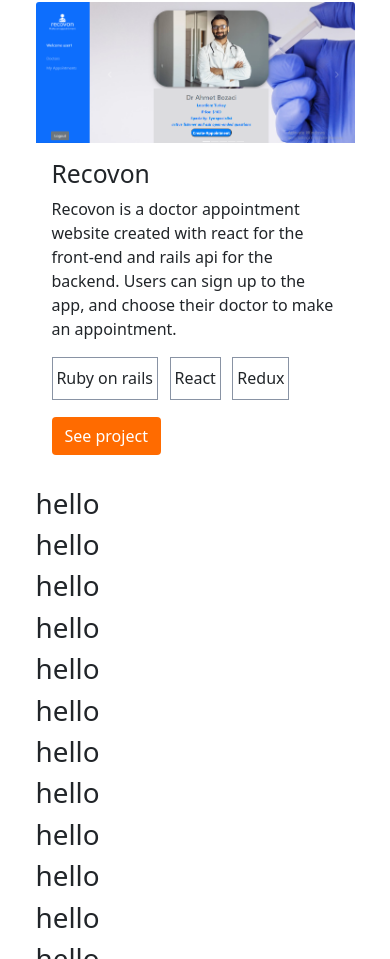
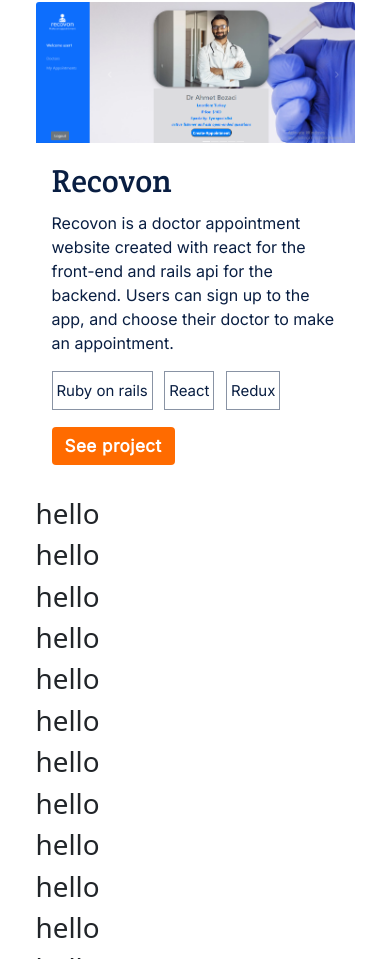
Before and after one commit to aliabbani/portfolio1, a website: page index.html in a window 390 px wide. Shown: the part 938-1897 px from the top of the page. Drawn offline with nearby package versions, Linux system fonts and the light colour scheme; a web font is replaced by a local one.

Commit message:
Desgin the main project section for mobile and desktop

```diff
--- a/index.html
+++ b/index.html
@@ -85,13 +85,13 @@
         <div class="pt-5 section2">
             <div class="card mb-3 main-card">
                 <div class="row g-0">
-                    <div class="col-md-6 main-image">
-                        <img src="images/recovon.PNG" class="card-img-top" alt="...">
+                    <div class="col-md-7 main-image">
+                        <img src="images/recovon.PNG" class="card-img-top card-image" alt="...">
                     </div>
-                    <div class="col-md-6">
+                    <div class="col-md-5">
                         <div class="card-body">
-                            <h2 class="card-title">Recovon</h2>
-                            <p class="card-text">Recovon is a doctor appointment website created with react for the front-end and rails api for the backend. Users can sign up to the app, and choose their doctor to make an appointment.</p>
+                            <h2 class="card-title main-card-title">Recovon</h2>
+                            <p class="card-text main-card-desc">Recovon is a doctor appointment website created with react for the front-end and rails api for the backend. Users can sign up to the app, and choose their doctor to make an appointment.</p>
                             <div class="main-framework">
                                 <div class="main-framework1">Ruby on rails</div>
                                 <div class="main-framework1">React</div>
--- a/style.css
+++ b/style.css
@@ -133,11 +133,23 @@ body {
   border: 1px solid #8993a4;
   padding: 1vh 1vw;
   margin-right: 3vw;
+  font-family: 'Inter', sans-serif;
+  font-style: normal;
+  font-weight: 500;
+  font-size: 15px;
+  line-height: 20px;
+  color: #091e42;
 }
 
 .btn-main-framework {
   background-color: #ff6b00;
   color: white;
+  font-family: 'Inter', sans-serif;
+  font-style: normal;
+  font-weight: 700;
+  font-size: 17px;
+  line-height: 24px;
+  letter-spacing: 0.03em;
 }
 
 .btn-main-framework:hover {
@@ -145,9 +157,52 @@ body {
   color: #ff6b00;
 }
 
+.main-card-title {
+  font-family: 'Crete Round', serif;
+  font-style: normal;
+  font-weight: 400;
+  font-size: 32px;
+  line-height: 44px;
+  display: flex;
+  align-items: center;
+  color: #091e42;
+}
+
+.main-card-desc {
+  font-family: 'Inter', sans-serif;
+  font-style: normal;
+  font-weight: 400;
+  font-size: 16px;
+  line-height: 24px;
+  color: #091e42;
+}
+
 @media screen and (min-width: 450px) {
   .personal-info {
     padding: 160px 24px;
+  }
+}
+
+/* Small version */
+@media screen and (min-width: 576px) {
+  /* .personal-info {
+    padding: 160px 24px;
+  } */
+}
+
+/* tablet version */
+@media screen and (min-width: 768px) {
+  .section2 {
+    padding: 5vw;
+  }
+
+  .main-framework1 {
+    margin-right: 1vw;
+  }
+
+  .card-image {
+    width: 46vw;
+    height: 50vh;
   }
 }
 
@@ -234,4 +289,9 @@ body {
   .main-framework1 {
     margin-right: 1vw;
   }
+
+  .card-image {
+    width: 46vw;
+    height: 55vh;
+  }
 }
```
